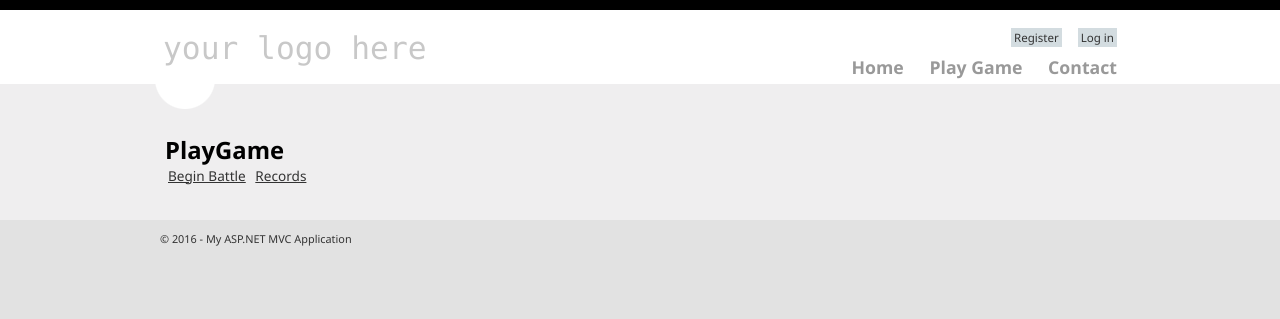
After one commit to Suka91/RS, an ASP.NET MVC app: template CodeArena/CodeArena/Views/Home/PlayGame.cshtml in a window 1280 px wide. The commit adds this page. Shown: the top 319 px of the page. Run offline with ASP.NET Core 8 and stand-ins for ASP.NET MVC 5, Linux system fonts and the light colour scheme; the template is opened without the code that fills it, so the values that code supplies are empty; the project's own start-up code is not run, and a stand-in starts its controllers and pages; some libraries are stand-ins or nearby versions.

Commit message:
Devel: Dodavanje akcije i view-a PlayGame i izbacivanje About view-a i akcije.

```diff
--- a/CodeArena/CodeArena/Controllers/HomeController.cs
+++ b/CodeArena/CodeArena/Controllers/HomeController.cs
@@ -15,7 +15,8 @@ namespace CodeArena.Controllers
             return View();
         }
 
-        public ActionResult About()
+        [Authorize]
+        public ActionResult PlayGame()
         {
             ViewBag.Message = "Your app description page.";
 
--- /dev/null
+++ b/CodeArena/CodeArena/Views/Home/PlayGame.cshtml
@@ -0,0 +1,9 @@
+@{
+    ViewBag.Title = "PlayGame";
+}
+
+<h2>PlayGame</h2>
+<div id="Menu">
+    @Html.ActionLink("Begin Battle", "TaskDescription","Battle")
+    @Html.ActionLink("Records", "Records","Record")
+</div>
--- a/CodeArena/CodeArena/Views/Shared/_Layout.cshtml
+++ b/CodeArena/CodeArena/Views/Shared/_Layout.cshtml
@@ -21,7 +21,7 @@
                     <nav>
                         <ul id="menu">
                             <li>@Html.ActionLink("Home", "Index", "Home")</li>
-                            <li>@Html.ActionLink("About", "About", "Home")</li>
+                            <li>@Html.ActionLink("Play Game", "PlayGame", "Home")</li>
                             <li>@Html.ActionLink("Contact", "Contact", "Home")</li>
                         </ul>
                     </nav>
```
Also changed, not shown: CodeArena/CodeArena/Views/Home/About.cshtml (deleted, +0 -34 lines), CodeArena/CodeArena/CodeArena.csproj.
